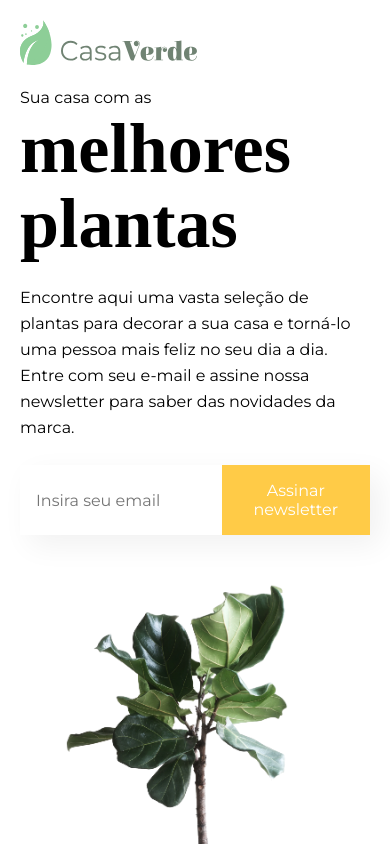
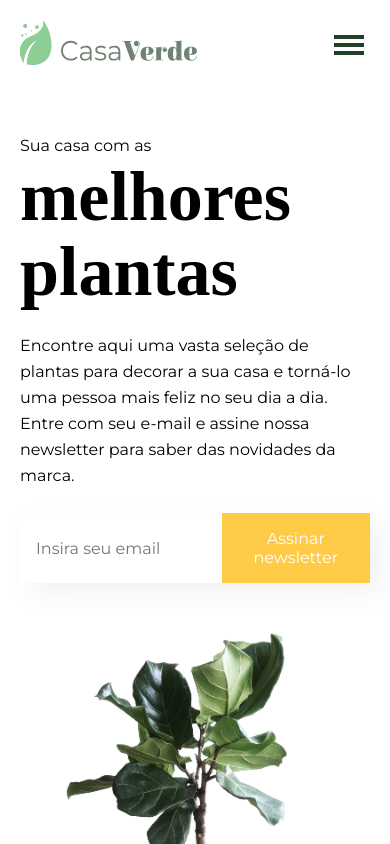
Before and after one commit to barbosadiego/7days_react_alura, a React (Create React App) app: page / in a window 390 px wide. Shown: the top 844 px of the page. Built offline with nearby package versions, Linux system fonts and the light colour scheme; a web font is replaced by a local one.

Commit message:
add mobile check method to header

```diff
--- a/src/components/Header.jsx
+++ b/src/components/Header.jsx
@@ -1,18 +1,86 @@
 import logo from '../assets/logo.svg';
 import styled from 'styled-components';
+import { useEffect, useState } from 'react';
+
+const Header = () => {
+  const [isMobile, setIsMobile] = useState(false);
+  const [isActive, setIsActive] = useState(false);
+
+  useEffect(() => {
+    const checkIsMobile = () => {
+      if (window.matchMedia('(max-width:820px)').matches) {
+        setIsMobile(true);
+      } else {
+        setIsMobile(false);
+      }
+    };
+
+    checkIsMobile();
+    window.addEventListener('resize', checkIsMobile);
+
+    return () => window.removeEventListener('resize', checkIsMobile);
+  }, []);
+
+  return (
+    <StyledHeader>
+      <div>
+        <img src={logo} alt="Casa Verde logo" />
+      </div>
+      <ul className={isActive ? 'active' : ''}>
+        <li>Como fazer</li>
+        <li>Ofertas</li>
+        <li>Depoimentos</li>
+        <li>Vídeos</li>
+        <li>Meu Carrinho</li>
+      </ul>
+      <ButtonMenu
+        isMobile={isMobile}
+        className={isActive ? 'active' : ''}
+        onClick={() => setIsActive(!isActive)}
+      >
+        <div className="line"></div>
+      </ButtonMenu>
+    </StyledHeader>
+  );
+};
+
+export default Header;
 
 const StyledHeader = styled.header`
   display: flex;
   align-items: center;
   justify-content: space-between;
   padding-bottom: 20px;
+  @media screen and (max-width: 820px) {
+    margin-bottom: 3rem;
+  }
 
   ul {
     display: flex;
     gap: 13px;
     transition: 0.3s;
+
     @media screen and (max-width: 820px) {
-      display: none;
+      flex-direction: column;
+      gap: 1rem;
+      position: absolute;
+      opacity: 0;
+      top: 0;
+      bottom: 0;
+      left: -100%;
+      width: 100%;
+      background-color: ${({ theme }) => theme.color.yellow};
+      padding: 5rem 2rem 2rem 2rem;
+      z-index: 5;
+      box-shadow: ${({ theme }) => theme.boxShadow};
+      &.active {
+        opacity: 1;
+        left: 0;
+      }
+
+      li {
+        font-size: 30px;
+      }
     }
   }
 
@@ -20,24 +88,56 @@ const StyledHeader = styled.header`
     content: '/';
     display: inline-block;
     margin-right: 13px;
+    @media screen and (max-width: 820px) {
+      content: '';
+      margin-right: 0;
+    }
   }
 `;
 
-const Header = () => {
-  return (
-    <StyledHeader>
-      <div>
-        <img src={logo} alt="Casa Verde logo" />
-      </div>
-      <ul>
-        <li>Como fazer</li>
-        <li>Ofertas</li>
-        <li>Depoimentos</li>
-        <li>Vídeos</li>
-        <li>Meu Carrinho</li>
-      </ul>
-    </StyledHeader>
-  );
-};
+const ButtonMenu = styled.button`
+  display: ${({ isMobile }) => (isMobile ? 'block' : 'none')};
+  z-index: 10;
+  background-color: transparent;
+  &.active {
+    .line {
+      background-color: transparent;
 
-export default Header;
+      &::after {
+        transform: rotate(45deg) translate(8px, 3px);
+      }
+      &::before {
+        transform: rotate(-45deg) translate(8px, -3px);
+      }
+    }
+  }
+
+  .line {
+    transition: 0.3s;
+    display: inline-block;
+    width: 30px;
+    height: 4px;
+    background-color: ${({ theme }) => theme.color.darkGreen};
+    position: relative;
+
+    &::after,
+    &::before {
+      transition: 0.3s;
+      content: '';
+      display: inline-block;
+      width: 30px;
+      height: 4px;
+      background-color: ${({ theme }) => theme.color.darkGreen};
+      position: absolute;
+      left: 0;
+    }
+
+    &::after {
+      margin: -8px 0;
+    }
+
+    &::before {
+      margin: 8px 0;
+    }
+  }
+`;
```
